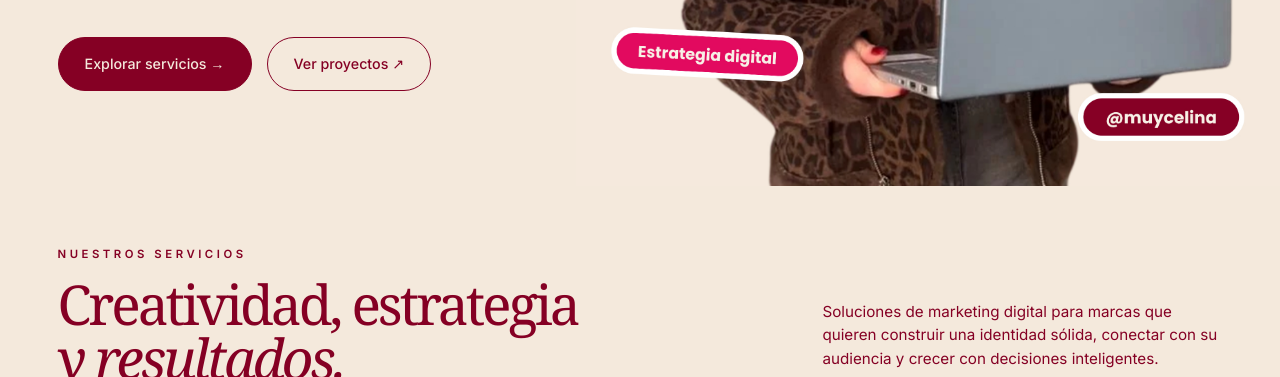
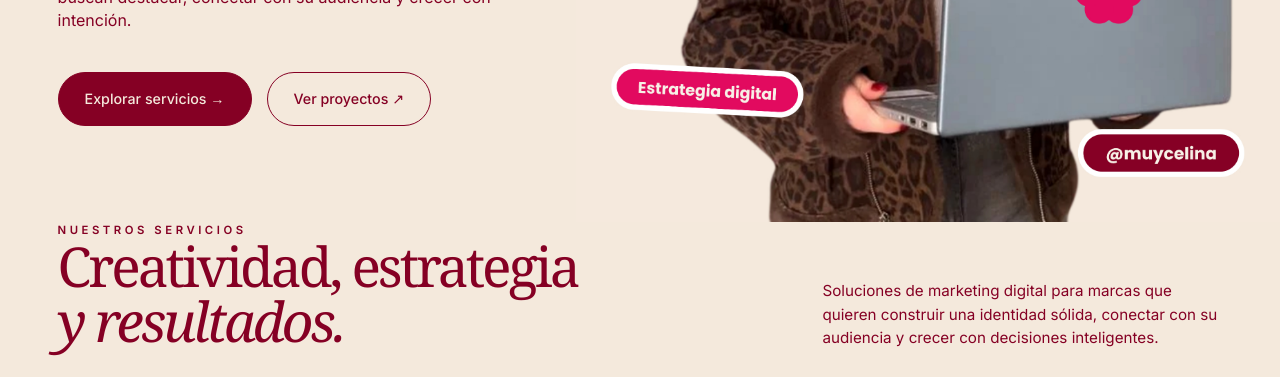
Before and after one commit to celigomezsadir-collab/muy-celina, a plain HTML site: page index.html in a window 1280 px wide. Shown: the part 574-951 px from the top of the page. Drawn offline with Linux system fonts and the light colour scheme; a web font is replaced by a local one.

Commit message:
Add spacing styles for sections and headings
Added general spacing styles for sections and titles.

```diff
--- a/css/compact.css
+++ b/css/compact.css
@@ -226,3 +226,12 @@
     padding: 55px 0;
   }
 }
+
+/* Espaciado general de las secciones y títulos */
+main > section {
+    padding-block: var(--section-space) !important;
+}
+
+main h2 {
+    margin-block: 0 var(--h2-space) !important;
+}
```
